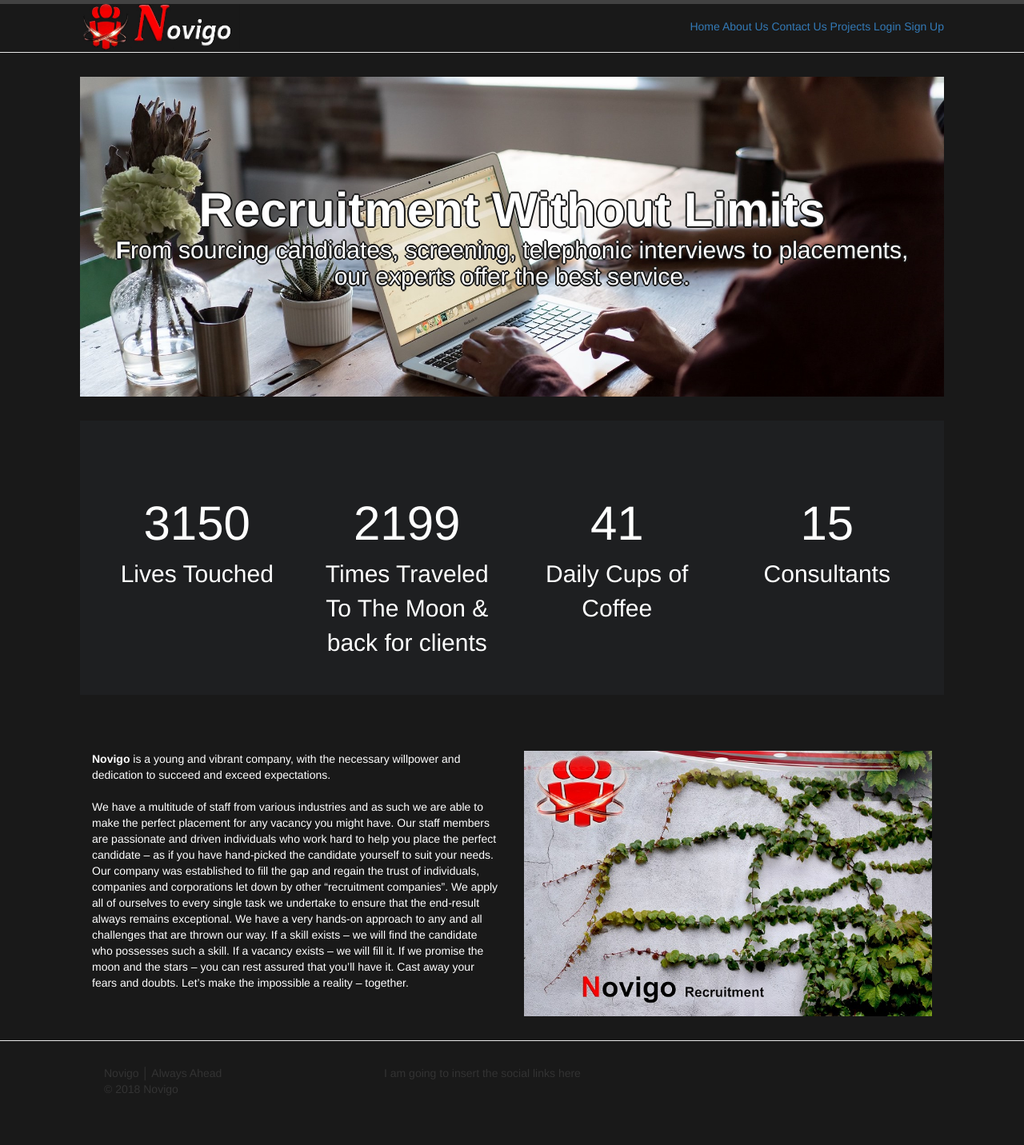
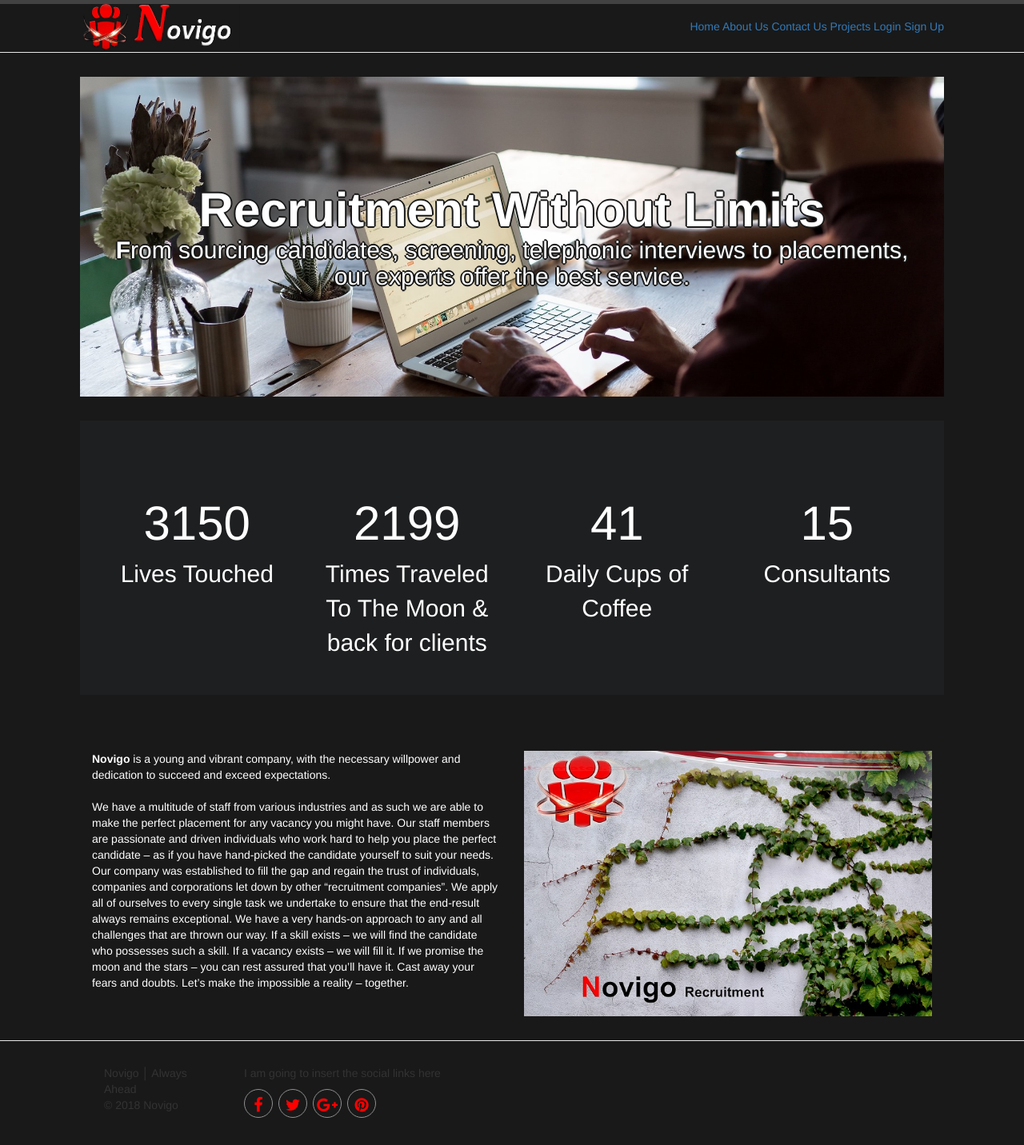
Before and after one commit to Hermankoch/hermankoch.github.io, a Jekyll site: the page built from index.html, in a window 1280 px wide. Shown: the whole page at 80% size. Built offline with Jekyll 4.4.1, drawn with Linux system fonts in a browser that asks for light colours; nearby versions of some CDN libraries.

Commit message:
Update footer.html

```diff
--- a/_includes/footer.html
+++ b/_includes/footer.html
@@ -6,10 +6,14 @@
     <div class="container-fluid">
       <div class="row">
         <div class="col-sm-12">
-          <p class="col-sm-4">Novigo &boxv; Always Ahead <br /> &copy; 2018 Novigo</P>
-        <div class="col-sm-8">
+          <p class="col-sm-2">Novigo &boxv; Always Ahead <br /> &copy; 2018 Novigo</P>
+        <div class="col-sm-10">
           <div class="sosial-links">
             <p>I am going to insert the social links here</p>
+            <a href="#"><i class="fa fa-facebook fa-lg"></i></a>
+            <a href="#"><i class="fa fa-twitter fa-lg"></i></a>
+            <a href="#"><i class="fa fa-google-plus fa-lg"></i></a>
+            <a href="#"><i class="fa fa-pinterest fa-lg"></i></a>
           </div>
      </div>
         </div>
```
